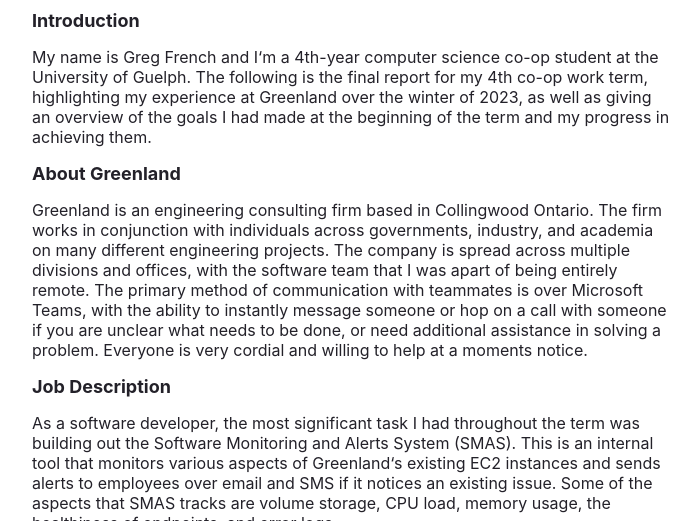
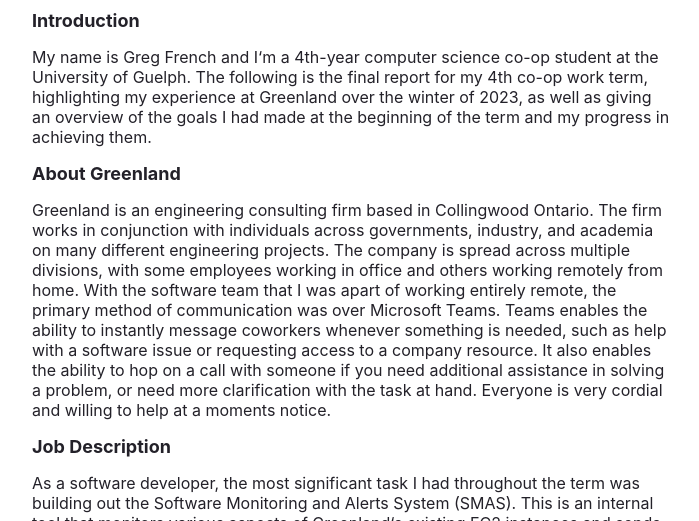
Before and after one commit to GregFrench/greenland-coop-work-term-report-w23, a Gatsby site: page / in a window 1280 px wide. Shown: the part 279-800 px from the top of the page, without its empty margins (288-987 px from the left). Built offline with nearby package versions, Linux system fonts and the light colour scheme; Gatsby itself is replaced by a stand-in of ours.

Commit message:
Updated about section

```diff
--- a/gatsby-config.js
+++ b/gatsby-config.js
@@ -1,7 +1,7 @@
 module.exports = {
   siteMetadata: {
     siteUrl: "https://www.yourdomain.tld",
-    title: "Greenland Coop Work Term Report",
+    title: "Greenland Coop Work Term Report W23",
   },
   plugins: [
     "gatsby-plugin-image",
@@ -17,5 +17,5 @@
       __key: "images",
     },
   ],
-  pathPrefix: "/greenland-coop-work-term-report",
+  pathPrefix: "/greenland-coop-work-term-report-w23",
 };
--- a/src/pages/index.js
+++ b/src/pages/index.js
@@ -70,7 +70,7 @@
 
         <h2 style={h2Styles}>About Greenland</h2>
 
-        <p>Greenland is an engineering consulting firm based in Collingwood Ontario. The firm works in conjunction with individuals across governments, industry, and academia on many different engineering projects. The company is spread across multiple divisions and offices, with the software team that I was apart of being entirely remote. The primary method of communication with teammates is over Microsoft Teams, with the ability to instantly message someone or hop on a call with someone if you are unclear what needs to be done, or need additional assistance in solving a problem. Everyone is very cordial and willing to help at a moments notice.</p>
+        <p>Greenland is an engineering consulting firm based in Collingwood Ontario. The firm works in conjunction with individuals across governments, industry, and academia on many different engineering projects. The company is spread across multiple divisions, with some employees working in office and others working remotely from home. With the software team that I was apart of working entirely remote, the primary method of communication was over Microsoft Teams. Teams enables the ability to instantly message coworkers whenever something is needed, such as help with a software issue or requesting access to a company resource. It also enables the ability to hop on a call with someone if you need additional assistance in solving a problem, or need more clarification with the task at hand. Everyone is very cordial and willing to help at a moments notice.</p>
 
         <h2 style={h2Styles}>Job Description</h2>
 
```
